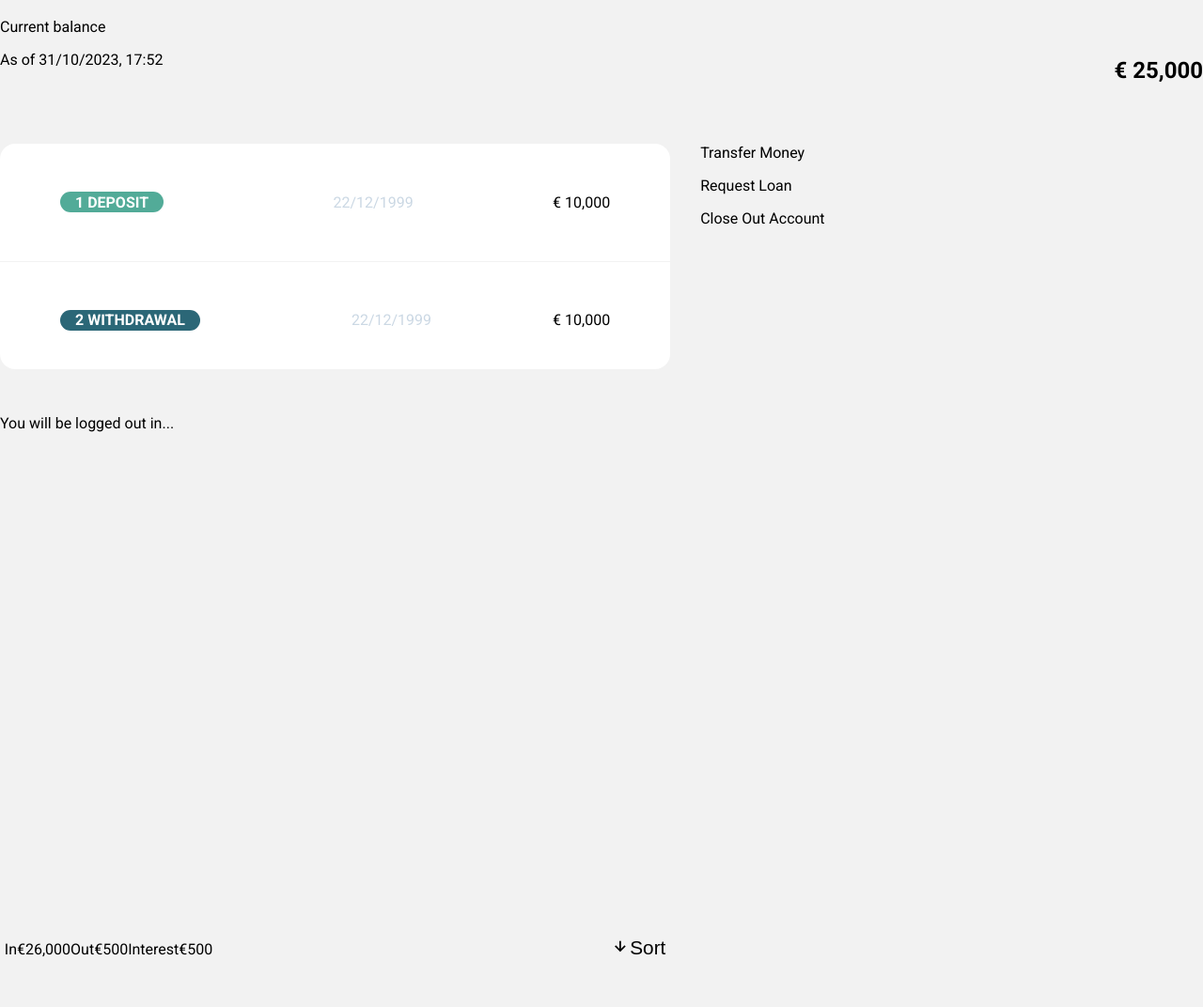
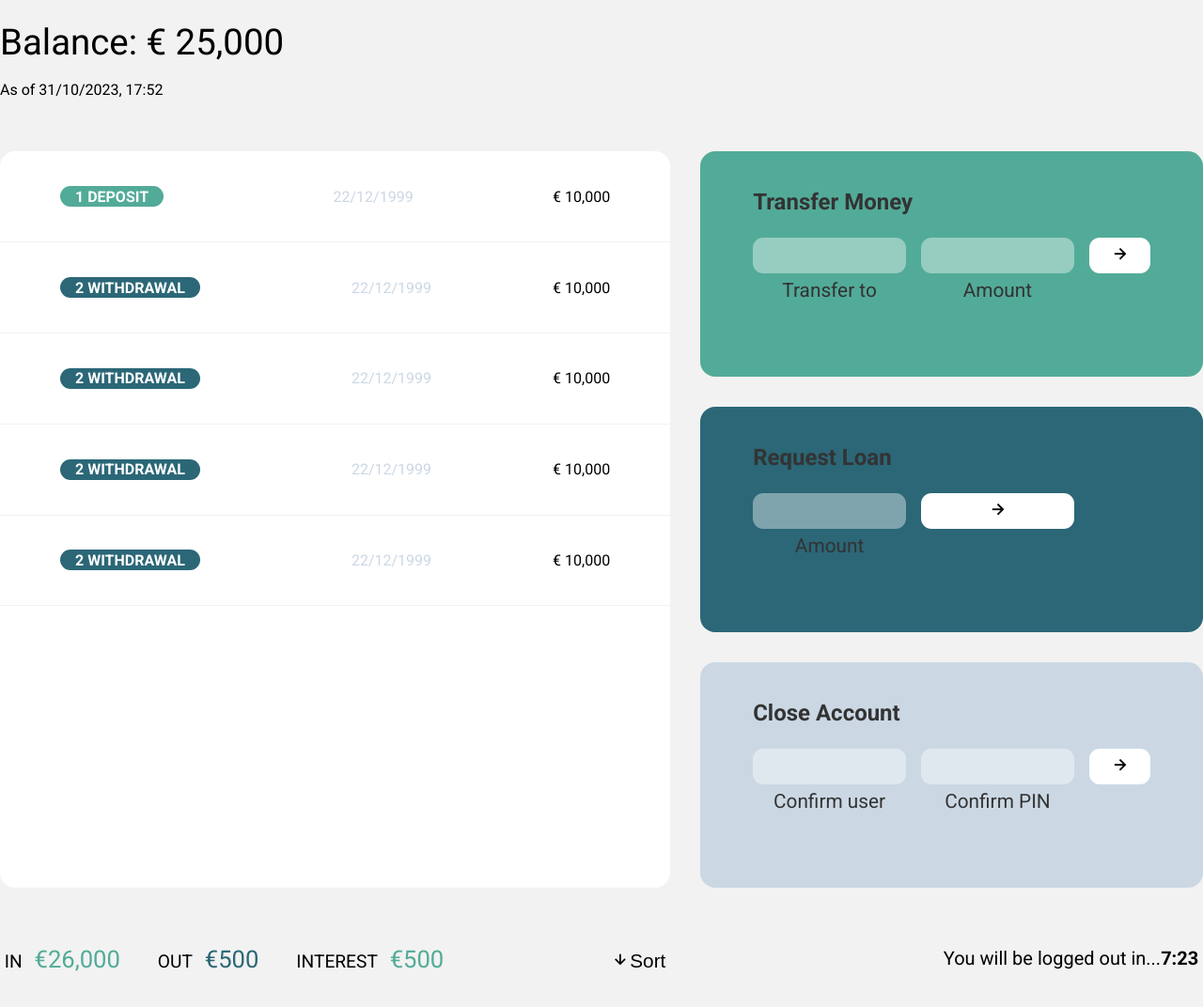
Before and after one commit to Renaldas0/Banking-App, a plain HTML site: page index.html in a window 1280 px wide. Shown: the part 126-1198 px from the top of the page at 94% size. Drawn offline with nearby package versions, Linux system fonts and the light colour scheme.

Commit message:
finish up main styling for desktop screens

```diff
--- a/assets/css/style.css
+++ b/assets/css/style.css
@@ -64,13 +64,13 @@ header form button {
 .app {
     position: relative;
     margin: 4rem auto;
-    max-width: 100rem;
+    max-width: 90rem;
     display: grid;
     grid-template-columns: 4fr 3fr;
     grid-template-rows: auto repeat(3, 15rem) auto;
     gap: 2rem;
+    opacity: 100;
     transition: all 1s;
-
 }
 
 .balance {
@@ -78,19 +78,22 @@ header form button {
     display: flex;
     align-items: flex-end;
     justify-content: space-between;
-    margin-bottom: 2rem;
+    margin-bottom: 1rem;
+}
+
+.balance_label {
+    font-size: 2.4rem;
 }
 
 p {
     display: block;
-    margin-block-start: 1em;
-    margin-block-end: 1em;
-    margin-inline-start: 0px;
-    margin-inline-end: 0px;
+    margin-block-start: .5em;
+    margin-block-end: .5em;
+
 }
 
 .transaction_container {
-    grid-row: 2;
+    grid-row: 2 / span 3;
     background-color: var(--main-color);
     border-radius: 1rem;
     overflow: scroll;
@@ -100,7 +103,7 @@ p {
     display: flex;
     justify-content: space-between;
     align-items: center;
-    padding: 2.2rem 4rem;
+    padding: 1.8rem 4rem;
     border-bottom: 1px solid var(--bg-color);
 }
 
@@ -133,18 +136,33 @@ p {
     margin-left: auto;
 }
 
-.transaction_forms {
-    display: flex;
-    flex-direction: column;
-    gap: 1rem;
-}
-
 .summary {
     grid-row: 5 / 6;
     display: flex;
     align-items: baseline;
     padding: 0 .3rem;
     margin-top: 1rem;
+}
+
+.summary_label {
+    font-size: 1.2rem;
+    font-weight: 500;
+    text-transform: uppercase;
+    margin-right: 0.8rem;
+}
+
+.summary_value {
+    font-size: 1.6rem;
+    margin-right: 2.5rem;
+}
+
+.summary_value_in,
+.summary_value_interest {
+    color: var(--green);
+}
+
+.summary_value_out {
+    color: var(--deep-blue);
 }
 
 .sort {
@@ -154,3 +172,77 @@ p {
     font-size: 1.3rem;
     cursor: pointer;
 }
+
+.operation_container {
+    border-radius: 1rem;
+    padding: 2.5rem 3.5rem;
+    color: #333;
+}
+
+.operation_container h3 {
+    margin-bottom: 1.5rem;
+    font-size: 1.5rem;
+    font-weight: 700;
+    color: #333;
+}
+
+.transfer_container {
+    background: var(--green);
+}
+
+.loan_container {
+    background: var(--deep-blue);
+}
+
+.close_container {
+    background: var(--light-blue);
+}
+
+.operation_container form {
+    display: grid;
+    grid-template-columns: 2.5fr 2.5fr 1fr;
+    grid-template-rows: auto auto;
+    gap: .4rem 1rem;
+}
+
+.operation_container form input {
+    width: 100%;
+    border: none;
+    background-color: rgba(255, 255, 255, 0.4);
+    font-family: inherit;
+    font-size: 1.5rem;
+    text-align: center;
+    color: #333;
+    padding: 0.3rem 1rem;
+    border-radius: 0.7rem;
+    transition: all 0.3s;
+}
+
+.form_btn {
+    border: none;
+    border-radius: 0.7rem;
+    font-size: 1.4rem;
+    background-color: var(--main-color);
+    cursor: pointer;
+    transition: all 0.3s;
+}
+
+.form_label {
+    font-size: 1.3rem;
+    text-align: center;
+}
+
+.form_label_loan {
+    grid-row: 2;
+}
+
+.logout_timer {
+    padding: 0 0.3rem;
+    margin-top: 1.9rem;
+    text-align: right;
+    font-size: 1.25rem;
+}
+
+.timer {
+    font-weight: 700;
+}
--- a/index.html
+++ b/index.html
@@ -29,16 +29,29 @@
 
         <div class="balance">
             <div>
-                <p class="balance_label">Current balance</p>
+                <p class="balance_label">Balance: <span class="balance_value">€ 25,000</span></p>
                 <p class="balance_date">As of 31/10/2023, 17:52</p>
             </div>
-
-            <h2 class="balance_value">€ 25,000</h2>
         </div>
 
         <div class="transaction_container">
             <div class="transaction">
                 <p class="transaction_type transaction_type_deposit">1 Deposit</p>
+                <p class="transaction_date">22/12/1999</p>
+                <p class="transaction_amount">€ 10,000</p>
+            </div>
+            <div class="transaction">
+                <p class="transaction_type transaction_type_withdrawal">2 Withdrawal</p>
+                <p class="transaction_date">22/12/1999</p>
+                <p class="transaction_amount">€ 10,000</p>
+            </div>
+            <div class="transaction">
+                <p class="transaction_type transaction_type_withdrawal">2 Withdrawal</p>
+                <p class="transaction_date">22/12/1999</p>
+                <p class="transaction_amount">€ 10,000</p>
+            </div>
+            <div class="transaction">
+                <p class="transaction_type transaction_type_withdrawal">2 Withdrawal</p>
                 <p class="transaction_date">22/12/1999</p>
                 <p class="transaction_amount">€ 10,000</p>
             </div>
@@ -61,13 +74,42 @@
             </button>
         </div>
 
-        <div class="transaction_forms">
-            <form action="" class="operation operation_transfer">Transfer Money</form>
-            <form action="" class="operation operation_loan">Request Loan</form>
-            <form action="" class="operation operation_close_acc">Close Out Account</form>
+        <div class="operation_container transfer_container">
+            <h3>Transfer Money</h3>
+            <form action="" class="operation form_transfer">
+                <input type="text" class="form_input form_input_to">
+                <input type="number" class="form_input form_input_amount">
+                <button class="form_btn form_btn_transfer">
+                    <i class='bx bx-right-arrow-alt'></i>
+                </button>
+                <label class="form_label">Transfer to</label>
+                <label class="form_label">Amount</label>
+            </form>
+        </div>
+        <div class="operation_container loan_container">
+            <h3>Request Loan</h3>
+            <form action="" class="operation form_loan">
+                <input type="number" class="form_input form_input_loan_amount">
+                <button class="form_btn form_btn_loan">
+                    <i class='bx bx-right-arrow-alt'></i>
+                </button>
+                <label class="form_label form_label_loan">Amount</label>
+            </form>
+        </div>
+        <div class="operation_container close_container">
+            <h3>Close Account</h3>
+            <form action="" class="operation form_close_acc">
+                <input type="text" class="form_input form_input_user">
+                <input type="number" class="form_input form_input_pin">
+                <button class="form_btn form_btn_close">
+                    <i class='bx bx-right-arrow-alt'></i>
+                </button>
+                <label class="form_label">Confirm user</label>
+                <label class="form_label">Confirm PIN</label>
+            </form>
         </div>
 
-        <p>You will be logged out in...</p>
+        <p class="logout_timer">You will be logged out in...<span class="timer">7:23</span></p>
 
     </main>
 
```
